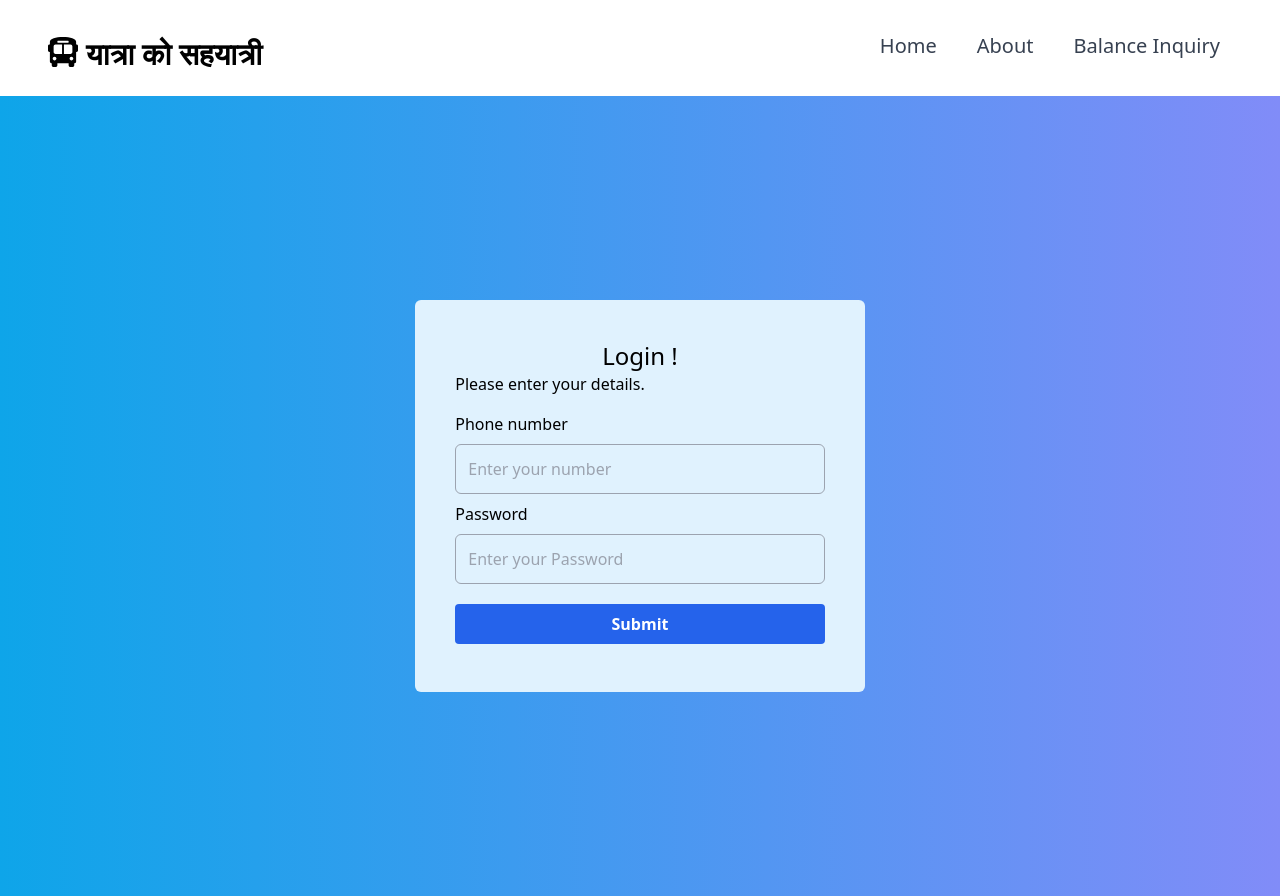
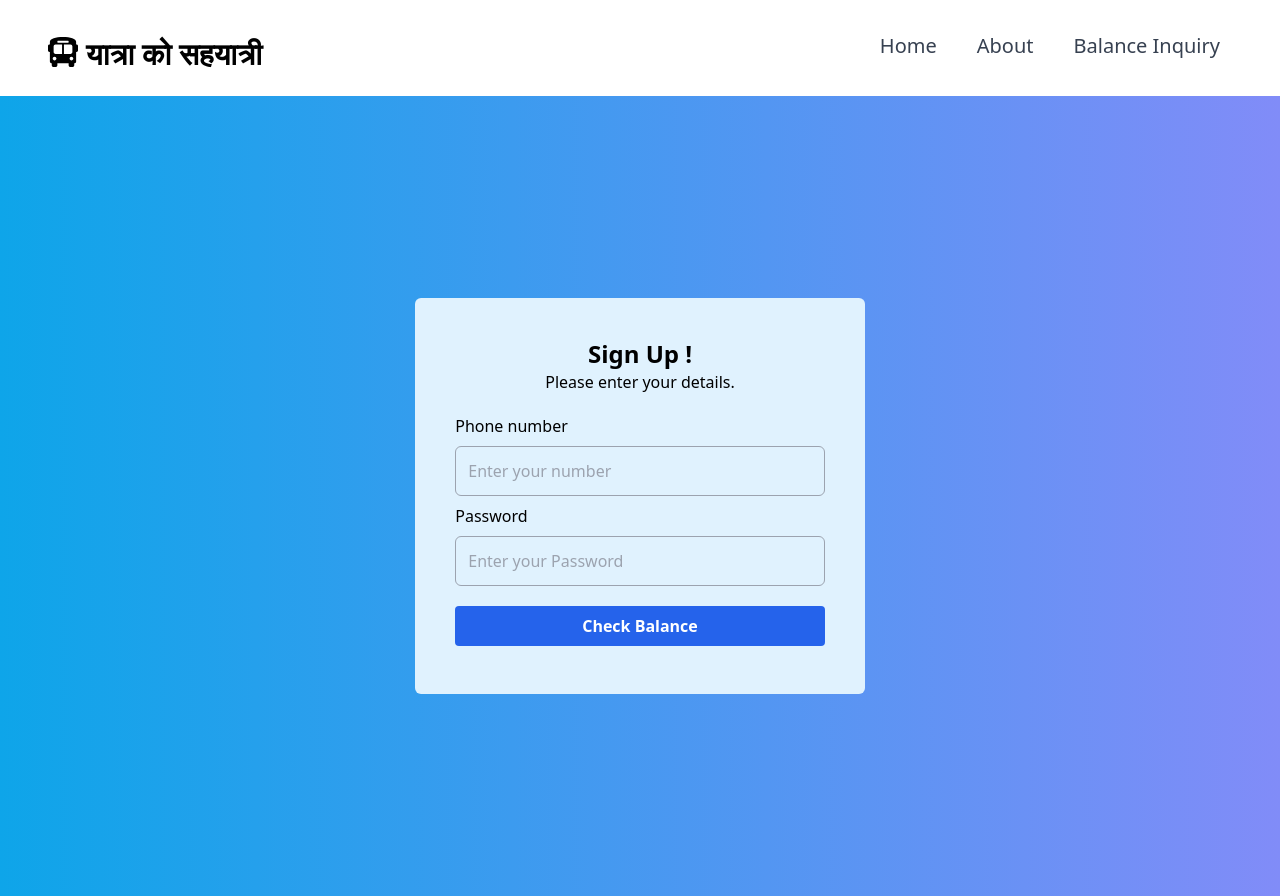
Before and after one commit to PramisGrg/Digital-Bus-System, a React (Create React App) app: page /balance_inquiry in a window 1280 px wide. Built offline with nearby package versions, Linux system fonts and the light colour scheme.

Commit message:
making balance inquiry component

```diff
--- a/src/components/BalanceInquiry.js
+++ b/src/components/BalanceInquiry.js
@@ -8,8 +8,8 @@ export default function BalanceInquiry() {
      <div className='bg-gradient-to-r from-sky-500 to-indigo-400'>
         <div className='grid place-items-center h-screen'>
          <form className=' bg-sky-100 p-10 rounded-md'>
-           <h2 className='flex justify-center text-2xl'>Login !</h2>
-            <p className='mb-4'>Please enter your details.</p>
+           <h2 className='flex font-bold justify-center text-2xl'>Sign Up !</h2>
+            <p className='flex justify-center mb-5'>Please enter your details.</p>
            <div>
               <label >Phone number</label>
               <input type='tel' pattern="[0-9]{3}-[0-9]{3}-[0-9]{4}" placeholder='Enter your number' className='w-full border rounded-md bg-transparent border-gray-400 p-3 my-2' required></input>
@@ -18,7 +18,7 @@ export default function BalanceInquiry() {
             <label for='phoneNumber'>Password</label>
             <input type='password' id='phoneNumber' placeholder='Enter your Password' className='w-full border rounded-md bg-transparent border-gray-400 p-3 my-2'></input>
           </div>
-          <button className=' w-full bg-blue-600 text-white hover:bg-blue-400 font-bold py-2 px-4 mt-3 rounded items-center my-2'>Submit</button>
+          <button className=' w-full bg-blue-600 text-white hover:bg-blue-400 font-bold py-2 px-4 mt-3 rounded items-center my-2'>Check Balance</button>
          </form>
        </div>
        </div>
--- a/src/components/Home.js
+++ b/src/components/Home.js
@@ -12,7 +12,7 @@ export default function Home() {
          </div>
         <div className='grid place-items-center h-screen'>
          <form className='bg-sky-100 p-10 rounded-md'>
-           <h2 className='text-2xl'>Login !</h2>
+           <h2 className='font-bold text-2xl'>Login !</h2>
             <p className='mb-4'>Welcome back, please enter your details.</p>
            <div>
               <label >Username</label>
--- /dev/null
+++ b/src/components/Maps.js
@@ -0,0 +1,9 @@
+import React from 'react'
+
+export default function Maps() {
+  return (
+    <div>
+
+    </div>
+  )
+}
```
